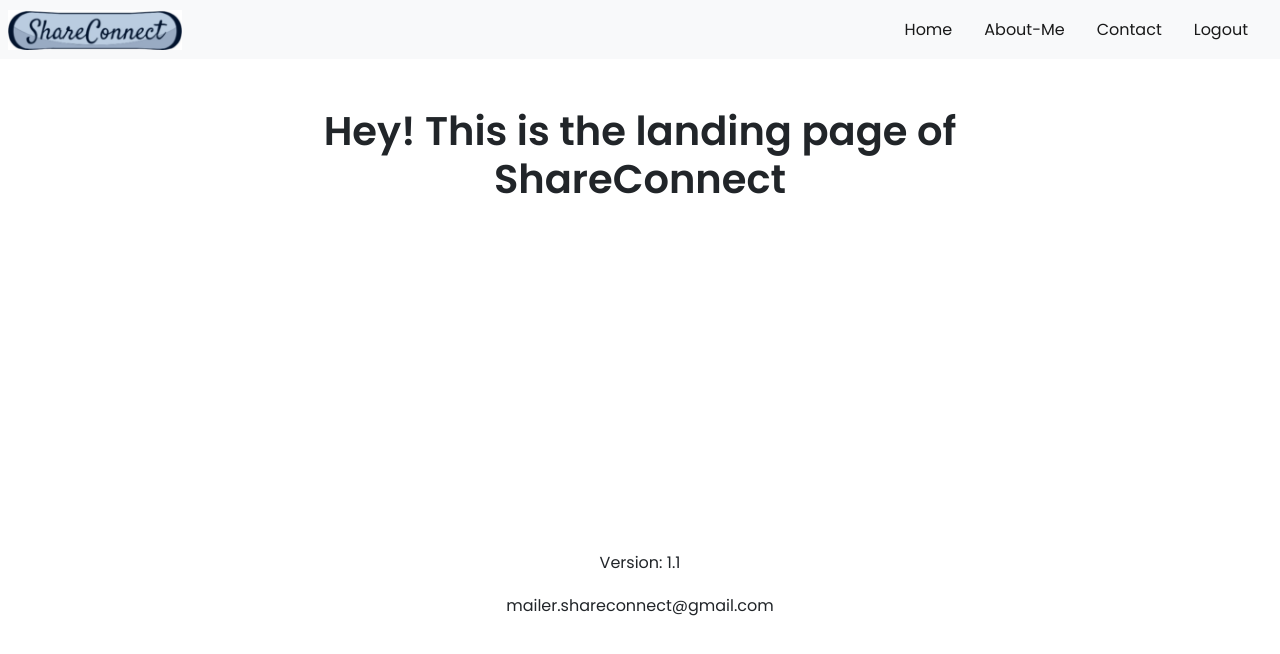
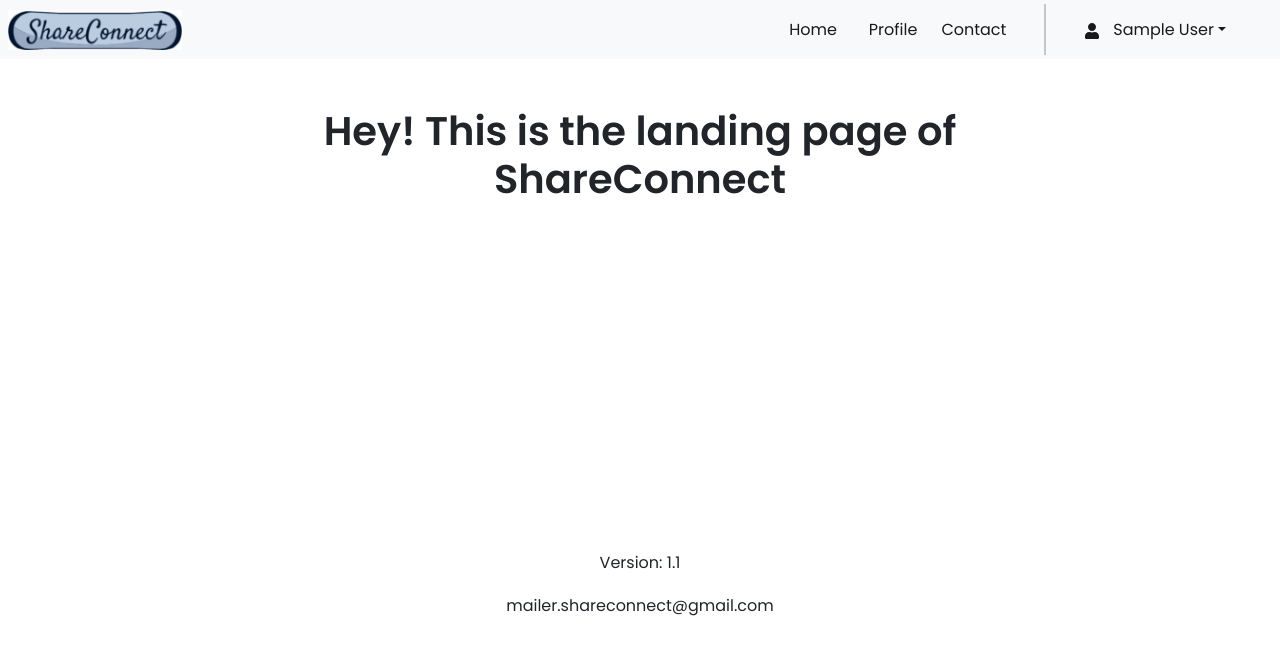
Before and after one commit to UtkarshVijayvergia/ShareConnect, a React (Create React App) app in the folder frontend/: page / in a window 1280 px wide. Shown: the top 654 px of the page. Built offline with nearby package versions, Linux system fonts and the light colour scheme; sample sign-in values are in the browser's storage.

Commit message:
added dropdown for profile info

```diff
--- a/frontend/src/components/Navbar.jsx
+++ b/frontend/src/components/Navbar.jsx
@@ -3,6 +3,7 @@ import { FaSignInAlt, FaSignOutAlt, FaUser } from 'react-icons/fa'
 import { Link, useNavigate } from 'react-router-dom'
 import { useSelector, useDispatch } from 'react-redux'
 import { logout, reset } from '../features/auth/authSlice'
+import './navbar.css'
 
 const Navbar = () => {
     const navigate = useNavigate();
@@ -39,6 +40,7 @@ const Navbar = () => {
                             </>
                         )
                     }
+
                     <div className="collapse navbar-collapse" id="navbarSupportedContent">
                         <ul className="navbar-nav me-auto mb-2 mb-lg-0">
                         </ul>
@@ -52,14 +54,25 @@ const Navbar = () => {
                                             <Link className="nav-link active" aria-current="page" to="/home">Home</Link>
                                         </li>
                                         <li className="nav-item px-2">
-                                            <Link className="nav-link active" aria-current="page" to="/about">About-Me</Link>
+                                            <Link className="nav-link active" aria-current="page" to="/about">Profile</Link>
                                         </li>
-                                        <li className="nav-item px-2">
+                                        <li className="nav-item  padder">
                                             <Link className="nav-link active" aria-current="page" to="/contact">Contact</Link>
                                         </li>
-                                        <li className="nav-item px-2">
+                                        <li className="nav-item dropdown dropper">
+                                            <Link className="nav-link active dropdown-toggle" to="#" id="navbarDropdown" role="button" data-bs-toggle="dropdown" aria-expanded="false">
+                                                <FaUser/>  &nbsp; {user.name}
+                                            </Link>
+                                            <ul className="dropdown-menu dropdown-content" aria-labelledby="navbarDropdown">
+                                                <Link className="nav-link active"  aria-current="page" to="">Account</Link>
+                                                <Link className="nav-link active"  aria-current="page" to="">Help</Link>
+                                                <li><hr className="dropdown-divider"/></li>
+                                                <Link className="nav-link active"  aria-current="page" to="/login" onClick={onLogout}>Logout</Link>
+                                            </ul>
+                                        </li>
+                                        {/* <li className="nav-item px-2">
                                             <Link className="nav-link active"  aria-current="page" to="/login" onClick={onLogout}>Logout</Link>
-                                        </li>
+                                        </li> */}
                                     </>
                                 )
                                 :
--- /dev/null
+++ b/frontend/src/components/navbar.css
@@ -0,0 +1,15 @@
+.verticalLine {
+    border-left: 1px solid #000000;
+}
+
+
+.padder {
+    padding-right: 30px;
+}
+
+
+.dropper {
+    padding-left: 30px;
+    padding-right: 30px;
+    border-left: 2px solid #c6c6c6;
+}
```
